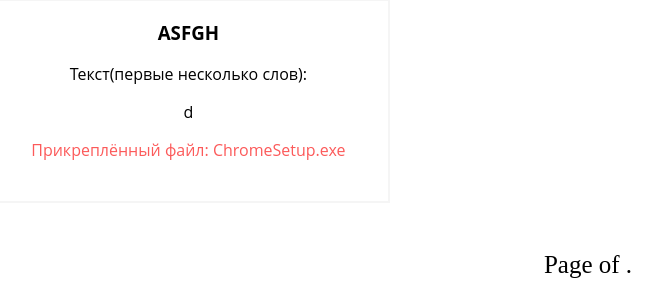
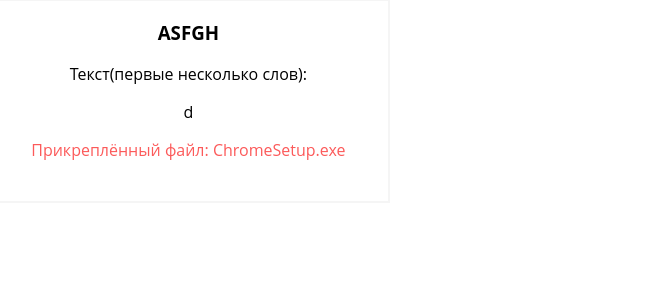
Before and after one commit to Sergey-none/host_1, a Django app: page /blog/ in a window 1280 px wide. Shown: the part 1283-1578 px from the top of the page, without its empty margins (52-714 px from the left). After the commit the page ends 1443 px from the top, so only its background shows below. Run offline with Django 3.2, Linux system fonts and the light colour scheme; data comes from the database, SQL or seed files in the repository.

Commit message:
Update list.html

```diff
--- a/blog/templates/blog/post/list.html
+++ b/blog/templates/blog/post/list.html
@@ -46,9 +46,6 @@
 <p style="display: none;">
   Опубликовано {{ post.publsish }} Автор: {{ post.author }}
 </p>
-<p style="text-align: center; margin: auto;">
-  {% include "../pagination.html" with page=posts %}
-</p>
 <p>
 </p>
 
```
